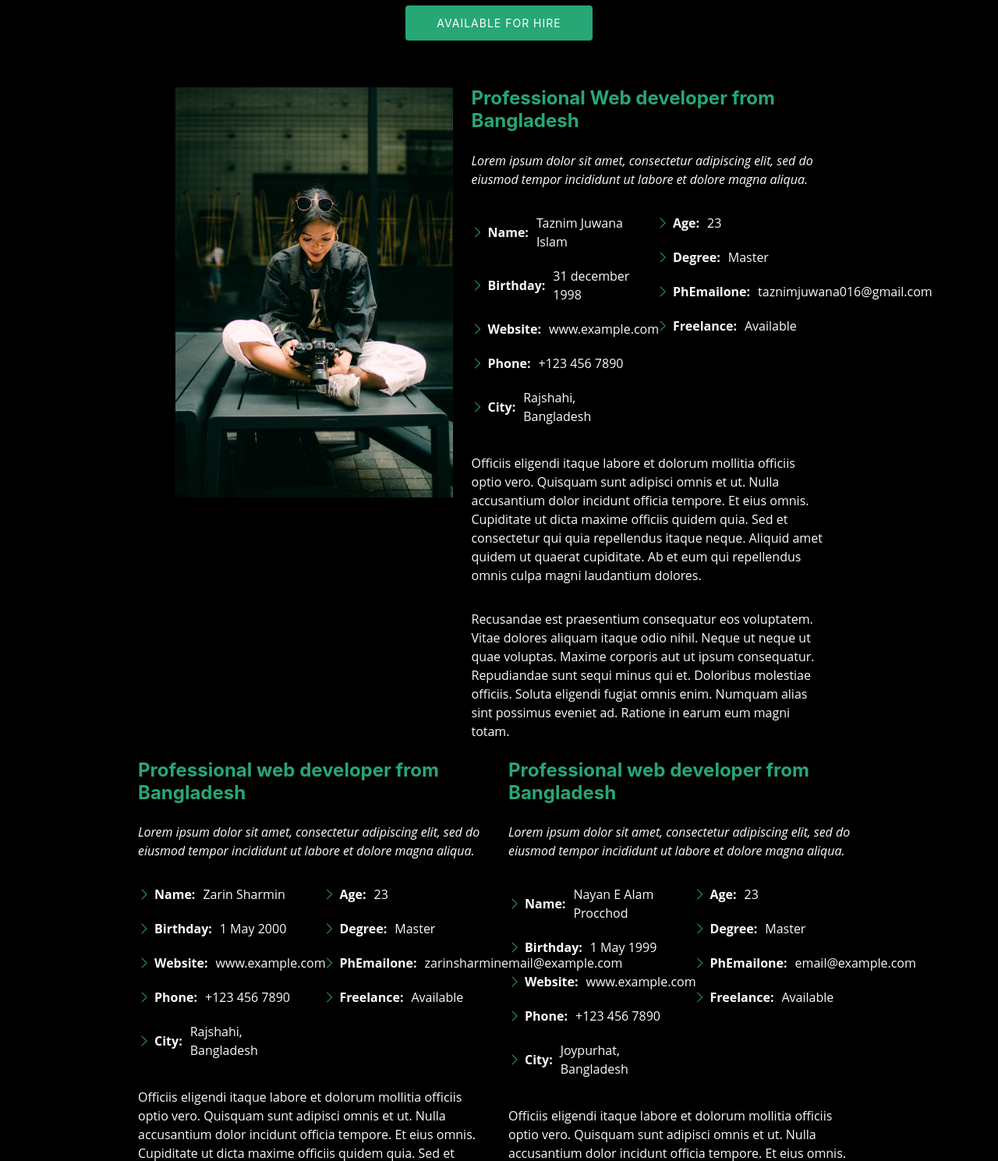
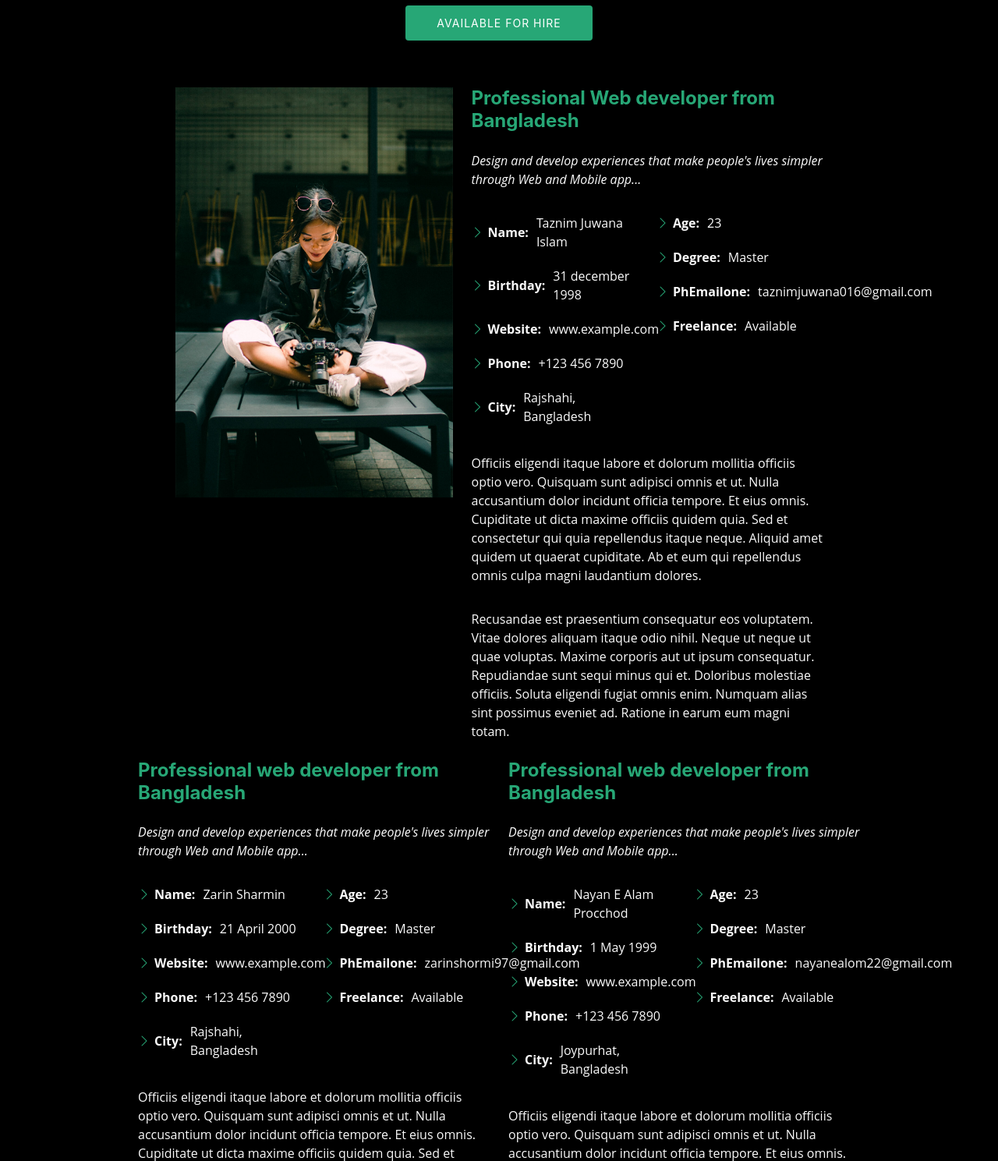
Before and after one commit to Taznim-Juwana-Islam/Portfolio, a Django app: template Portfolio/templates/about.html in a window 1280 px wide. Shown: the part 276-1765 px from the top of the page at 78% size. Run offline with Django 4.2, Linux system fonts and the light colour scheme; the template is opened without the code that fills it, so the values that code supplies are empty; some libraries are stand-ins or nearby versions.

Commit message:
about section modify

```diff
--- a/Portfolio/templates/about.html
+++ b/Portfolio/templates/about.html
@@ -116,8 +116,7 @@
           <div class="col-lg-5 content">
             <h2>Professional Web developer from Bangladesh</h2>
             <p class="fst-italic py-3">
-              Lorem ipsum dolor sit amet, consectetur adipiscing elit, sed do eiusmod tempor incididunt ut labore et dolore
-              magna aliqua.
+              Design and develop experiences that make people's lives simpler through Web and Mobile app...
             </p>
             <div class="row">
               <div class="col-lg-6">
@@ -152,14 +151,13 @@
           <div class="col-lg-5 content">
             <h2>Professional web developer from Bangladesh</h2>
             <p class="fst-italic py-3">
-              Lorem ipsum dolor sit amet, consectetur adipiscing elit, sed do eiusmod tempor incididunt ut labore et dolore
-              magna aliqua.
+              Design and develop experiences that make people's lives simpler through Web and Mobile app...
             </p>
             <div class="row">
               <div class="col-lg-6">
                 <ul>
                   <li><i class="bi bi-chevron-right"></i> <strong>Name:</strong> <span>Zarin Sharmin</span></li>
-                  <li><i class="bi bi-chevron-right"></i> <strong>Birthday:</strong> <span>1 May 2000</span></li>
+                  <li><i class="bi bi-chevron-right"></i> <strong>Birthday:</strong> <span>21 April 2000</span></li>
                   <li><i class="bi bi-chevron-right"></i> <strong>Website:</strong> <span>www.example.com</span></li>
                   <li><i class="bi bi-chevron-right"></i> <strong>Phone:</strong> <span>+123 456 7890</span></li>
                   <li><i class="bi bi-chevron-right"></i> <strong>City:</strong> <span>Rajshahi, Bangladesh</span></li>
@@ -169,7 +167,7 @@
                 <ul>
                   <li><i class="bi bi-chevron-right"></i> <strong>Age:</strong> <span>23</span></li>
                   <li><i class="bi bi-chevron-right"></i> <strong>Degree:</strong> <span>Master</span></li>
-                  <li><i class="bi bi-chevron-right"></i> <strong>PhEmailone:</strong> <span>zarinsharminemail@example.com</span></li>
+                  <li><i class="bi bi-chevron-right"></i> <strong>PhEmailone:</strong> <span>zarinshormi97@gmail.com</span></li>
                   <li><i class="bi bi-chevron-right"></i> <strong>Freelance:</strong> <span>Available</span></li>
                 </ul>
               </div>
@@ -188,8 +186,7 @@
           <div class="col-lg-5 content">
             <h2>Professional web developer from Bangladesh</h2>
             <p class="fst-italic py-3">
-              Lorem ipsum dolor sit amet, consectetur adipiscing elit, sed do eiusmod tempor incididunt ut labore et dolore
-              magna aliqua.
+              Design and develop experiences that make people's lives simpler through Web and Mobile app...
             </p>
             <div class="row">
               <div class="col-lg-6">
@@ -205,7 +202,7 @@
                 <ul>
                   <li><i class="bi bi-chevron-right"></i> <strong>Age:</strong> <span>23</span></li>
                   <li><i class="bi bi-chevron-right"></i> <strong>Degree:</strong> <span>Master</span></li>
-                  <li><i class="bi bi-chevron-right"></i> <strong>PhEmailone:</strong> <span>email@example.com</span></li>
+                  <li><i class="bi bi-chevron-right"></i> <strong>PhEmailone:</strong> <span>nayanealom22@gmail.com</span></li>
                   <li><i class="bi bi-chevron-right"></i> <strong>Freelance:</strong> <span>Available</span></li>
                 </ul>
               </div>
--- a/Portfolio/templates/index.html
+++ b/Portfolio/templates/index.html
@@ -48,7 +48,7 @@
         <ul>
           <li><a href="/static/index.html" class="active">Home</a></li>
           <li><a href="/static/about.html">About</a></li>
-          <li class="dropdown"><a href="/static/#"><span>Gallery</span> <i class="bi bi-chevron-down dropdown-indicator"></i></a>
+          <li class="dropdown"><a href="/static/#"><span>Project</span> <i class="bi bi-chevron-down dropdown-indicator"></i></a>
             <ul>
               <li><a href="/static/gallery.html">Nature</a></li>
               <li><a href="/static/gallery.html">People</a></li>
```
